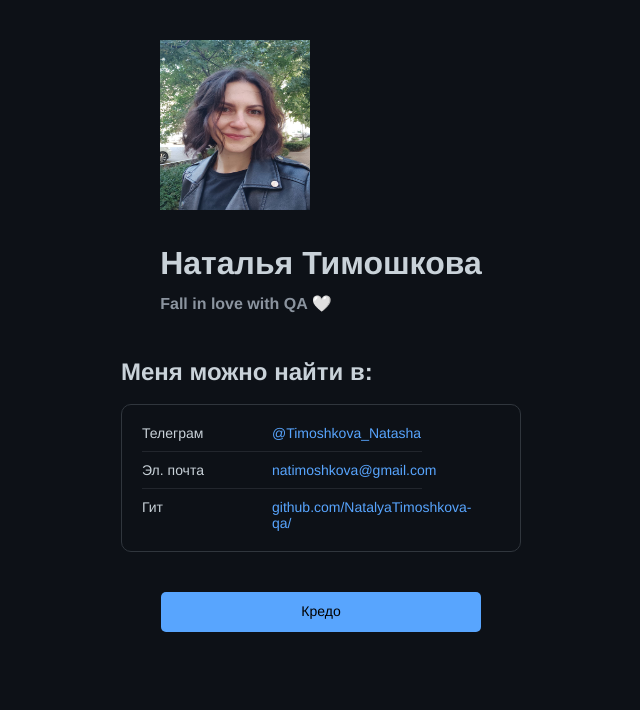
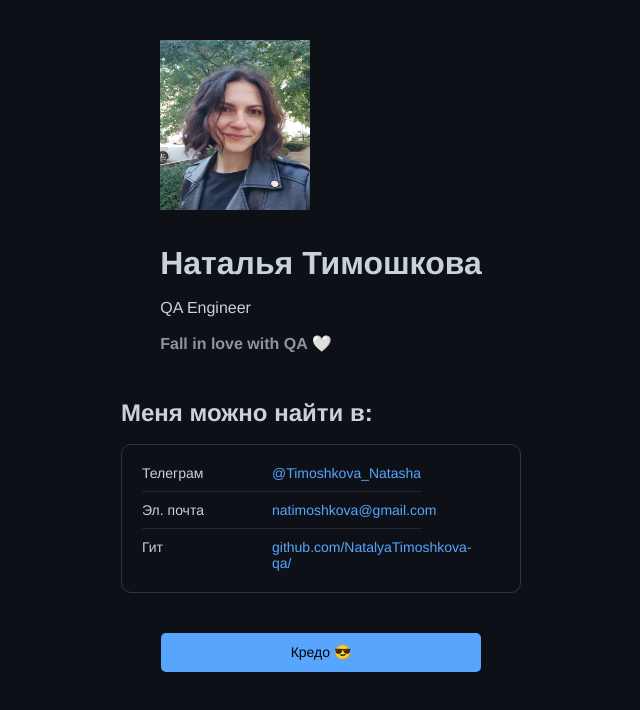
Before and after one commit to NatalyaTimoshkova-qa/CV, a plain HTML site: page index.html in a window 1280 px wide. Shown: the whole page, without its empty margins (319-959 px from the left). Drawn offline with nearby package versions, Linux system fonts and the light colour scheme.

Commit message:
абзац и кредо

```diff
--- a/index.html
+++ b/index.html
@@ -14,6 +14,7 @@
     <header class="header">
       <img src="./me1.jpg" alt="avatar" class="header__Avatar" width="150" height="170" alt="avatar" />
       <h1 class="header__title">Наталья Тимошкова</h1>
+      <p> QA Engineer </p>
       <h3 class="header__subtitle">Fall in love with QA  🤍</h3>
     </header>
     <main>
@@ -38,7 +39,7 @@
       </section>
     </main>
     <footer>
-      <button type = "button" class="button-link" href=""> Кредо </button>
+      <button type = "button" class="button-link" href=""> Кредо 😎 </button>
     </footer>
     <script type="text/javascript" src="js.js"></script>
   </body>
```
